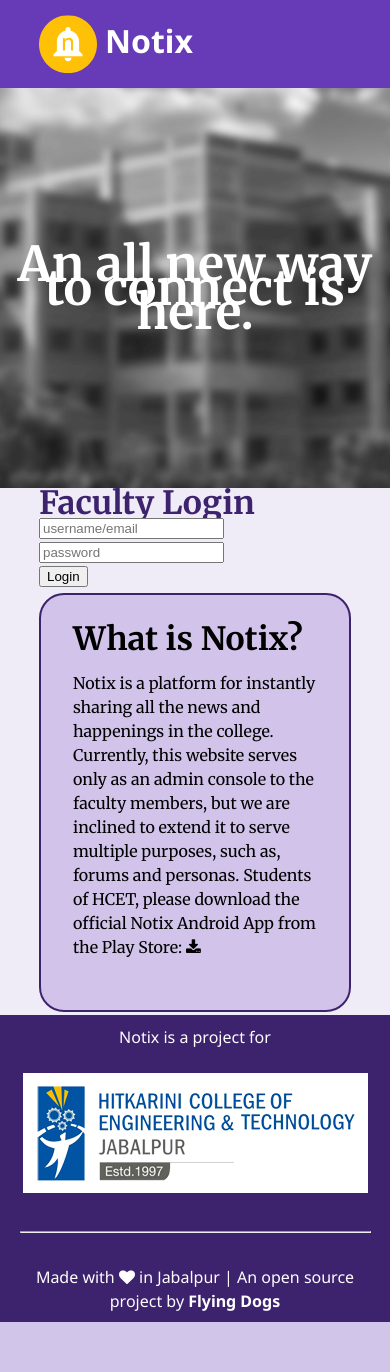
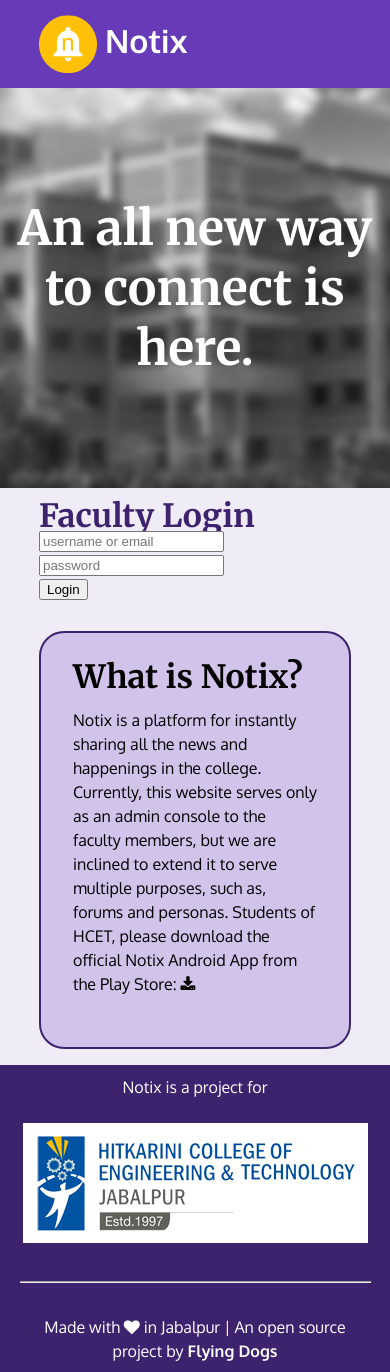
Before and after one commit to staccteam/notix-website, a PHP site: the page made by application/views/site/home.php in a window 390 px wide. Before the commit the page ends 1322 px from the top, so only its background shows below. Run offline with PHP 8.4, Linux system fonts and the light colour scheme; the template is opened without the code that fills it, so the values that code supplies are empty; some libraries are stand-ins or nearby versions.

Commit message:
Front page update. Bug fixes

```diff
--- a/application/views/site/home.php
+++ b/application/views/site/home.php
@@ -7,7 +7,7 @@
             <p>Faculty Login</p>
             <?= form_open('auth/faculty/login'); ?>
                 <div>
-                    <input type="text" name="userid" class="form-fields" placeholder="username/email"></input><br>
+                    <input type="text" name="userid" class="form-fields" placeholder="username or email"></input><br>
                     <input type="password" name="password" class="form-fields" placeholder="password"></input><br>
                 </div>
                 <input type="submit" class="login-btn" name="login-btn" value="Login"></input>
--- a/css/style.css
+++ b/css/style.css
@@ -1,4 +1,4 @@
-@import url("//fonts.googleapis.com/css?family=Merriweather:400,300,700|Noto+Sans:400,700");
+@import url(//fonts.googleapis.com/css?family=Merriweather:400,300,700|Oxygen:400,300,700);
 a, abbr, acronym, address, applet, article, aside, audio, b, big, blockquote, body, canvas, caption, center, cite, code, dd, del, details, dfn, div, dl, dt, em, embed, fieldset, figcaption, figure, footer, form, h1, h2, h3, h4, h5, h6, header, hgroup, html, i, iframe, img, ins, kbd, label, legend, li, mark, menu, nav, object, ol, output, p, pre, q, ruby, s, samp, section, small, span, strike, strong, sub, summary, sup, table, tbody, td, tfoot, th, thead, time, tr, tt, u, ul, var, video {
   margin: 0;
   padding: 0;
@@ -29,9 +29,13 @@ table {
 .col {
   display: block;
   float: left;
-  margin: 4% 0 4% 4%; }
+  margin: 4% 0 4% 4%;
+  /*  GO FULL WIDTH AT LESS THAN 480 PIXELS */ }
   .col:first-child {
     margin-left: 0; }
+  @media only screen and (max-width: 768px) {
+    .col {
+      margin: 1% 0 1% 0%; } }
 
 .group:before,
 .group:after {
@@ -47,20 +51,23 @@ table {
 
 /*  GRID OF TWO  */
 .span_2_of_2 {
-  width: 100%; }
+  width: 100%;
+  /*  GO FULL WIDTH AT LESS THAN 480 PIXELS */ }
+  @media only screen and (max-width: 768px) {
+    .span_2_of_2 {
+      width: 100%;
+      margin: 5% 0; } }
 
 .span_1_of_2 {
-  width: 48%; }
+  width: 48%;
+  /*  GO FULL WIDTH AT LESS THAN 480 PIXELS */ }
+  @media only screen and (max-width: 768px) {
+    .span_1_of_2 {
+      width: 100%;
+      margin: 5% 0; } }
 
-/*  GO FULL WIDTH AT LESS THAN 480 PIXELS */
-@media only screen and (max-width: 480px) {
-  .col {
-    margin: 1% 0 1% 0%; } }
-@media only screen and (max-width: 480px) {
-  .span_2_of_2, .span_1_of_2 {
-    width: 100%; } }
 body {
-  font-family: "Noto Sans", sans-serif;
+  font-family: "Oxygen", sans-serif;
   background-color: #efebf7;
   color: black;
   line-height: 1.5em; }
@@ -92,7 +99,7 @@ body {
     -webkit-transform: translate(-50%, -50%);
     -ms-transform: translate(-50%, -50%); }
     .header .container .site-title {
-      font-family: "Noto Sans", sans-serif;
+      font-family: "Oxygen", sans-serif;
       font-weight: bold;
       font-size: 2em;
       display: inline-block;
@@ -147,7 +154,8 @@ body {
     font-family: "Merriweather", serif;
     font-size: 3em;
     font-weight: bold;
-    text-align: center; }
+    text-align: center;
+    line-height: 125%; }
 .home .container {
   padding: 0;
   width: 80%;
@@ -159,15 +167,16 @@ body {
     font-size: 2em;
     color: #3d226d; }
   .home .container .login-form form {
-    margin: 1.2em 0;
+    margin: 1.2em 0 0 0;
     padding: 0; }
     .home .container .login-form form div {
       width: 100%;
       text-align: center; }
     .home .container .login-form form input {
-      margin: 1.2em 0;
-      font-family: "Noto Sans", sans-serif;
-      font-size: 1.2em; }
+      margin: 1.2em 0 0 0;
+      font-family: "Oxygen", sans-serif;
+      font-size: 1.2em;
+      font-weight: lighter; }
     .home .container .login-form form .form-fields {
       padding: 0.5em;
       width: 100%;
@@ -176,9 +185,12 @@ body {
       background-color: #3d226d;
       color: white;
       border: none;
-      padding: 1em;
-      margin: 1.5em 0;
+      padding: 1em 0;
+      margin: 1.5em 0 0 0;
       width: 100%; }
+      .home .container .login-form form .login-btn:hover {
+        background-color: rgba(61, 34, 109, 0.8);
+        cursor: pointer; }
   .home .container .message-box .wrapper {
     padding: 2em;
     background-color: #d1c3e9;
@@ -189,7 +201,6 @@ body {
       font-weight: bold;
       font-size: 2em; }
     .home .container .message-box .wrapper p {
-      margin: 1.2em 0;
-      font-family: "Merriweather", serif; }
+      margin: 1.2em 0; }
 
 /*# sourceMappingURL=style.css.map */
--- a/scss/_bits.scss
+++ b/scss/_bits.scss
@@ -24,6 +24,8 @@
     float:left;
     margin: 4% 0 4% 4%;
     &:first-child { margin-left: 0; }
+    /*  GO FULL WIDTH AT LESS THAN 480 PIXELS */
+    @media only screen and (max-width: 768px) { margin: 1% 0 1% 0%; }
 }
 
 .group:before,
@@ -34,19 +36,17 @@
 /*  GRID OF TWO  */
 .span_2_of_2 {
     width: 100%;
+    /*  GO FULL WIDTH AT LESS THAN 480 PIXELS */
+    @media only screen and (max-width: 768px) {
+        width: 100%;
+        margin: 5% 0;
+    }
 }
 .span_1_of_2 {
     width: 48%;
-}
-
-/*  GO FULL WIDTH AT LESS THAN 480 PIXELS */
-
-@media only screen and (max-width: 480px) {
-    .col {
-        margin: 1% 0 1% 0%;
+    /*  GO FULL WIDTH AT LESS THAN 480 PIXELS */
+    @media only screen and (max-width: 768px) {
+        width: 100%;
+        margin: 5% 0;
     }
 }
-
-@media only screen and (max-width: 480px) {
-    .span_2_of_2, .span_1_of_2 { width: 100%; }
-}
--- a/scss/style.scss
+++ b/scss/style.scss
@@ -1,10 +1,9 @@
 @import 'reset.scss';
 @import '_bits.scss';
 // Google Fonts
-@import url('//fonts.googleapis.com/css?family=Merriweather:400,300,700|Noto+Sans:400,700');
-
+@import url(//fonts.googleapis.com/css?family=Merriweather:400,300,700|Oxygen:400,300,700);
 $merriweather: 'Merriweather', serif;
-$noto-sans: 'Noto Sans', sans-serif;
+$oxygen: 'Oxygen', sans-serif;
 $bg-color: #efebf7;
 $theme-color-light: #673ab7;
 $theme-color-dark: #3d226d;
@@ -37,7 +36,7 @@ $accent-color: #FFC107;
 }
 
 body{
-    font-family: $noto-sans;
+    font-family: $oxygen;
     background-color: $bg-color;
     color: black;
     line-height: 1.5em;
@@ -69,7 +68,7 @@ body{
         @include vh-center();
 
         .site-title {
-            font-family: $noto-sans;
+            font-family: $oxygen;
             font-weight: bold;
             font-size: 2em;
             display: inline-block;
@@ -121,6 +120,7 @@ body{
             font-size: 3em;
             font-weight: bold;
             text-align: center;
+            line-height: 125%;
         }
     }
 
@@ -140,7 +140,7 @@ body{
             }
 
             form {
-                margin: 1.2em 0;
+                margin: 1.2em 0 0 0;
                 padding: 0;
 
                 div {
@@ -149,9 +149,10 @@ body{
                 }
 
                 input {
-                    margin: 1.2em 0;
-                    font-family: $noto-sans;
+                    margin: 1.2em 0 0 0;
+                    font-family: $oxygen;
                     font-size: 1.2em;
+                    font-weight: lighter;
                 }
 
                 .form-fields {
@@ -164,9 +165,14 @@ body{
                     background-color: $theme-color-dark;
                     color: white;
                     border: none;
-                    padding: 1em;
-                    margin: 1.5em 0;
+                    padding: 1em 0;
+                    margin: 1.5em 0 0 0;
                     width: 100%;
+
+                    &:hover {
+                        background-color: rgba(61,34,109,0.8);
+                        cursor: pointer;
+                    }
                 }
             }
         }
@@ -184,7 +190,6 @@ body{
                 }
                 p {
                     margin: 1.2em 0;
-                    font-family: $merriweather;
                 }
             }
         }
```
Also changed, not shown: 1 other file.
